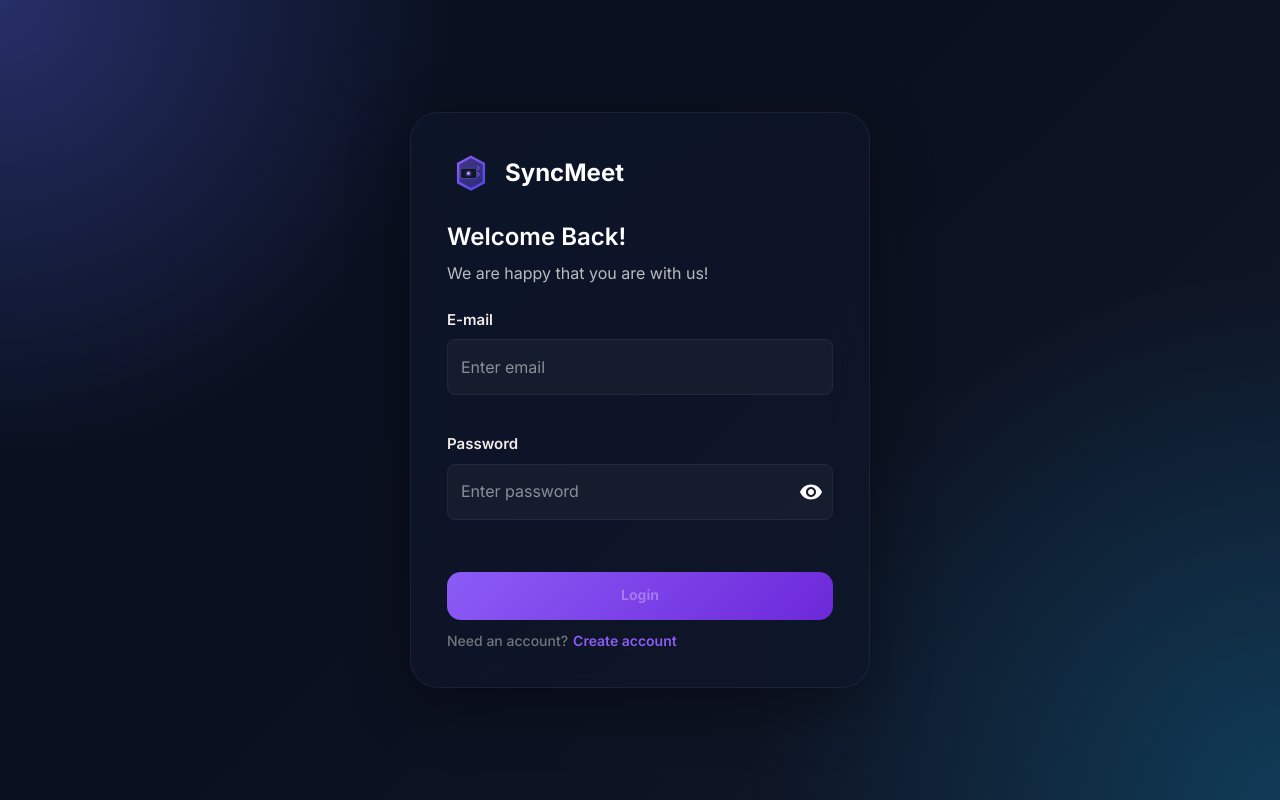
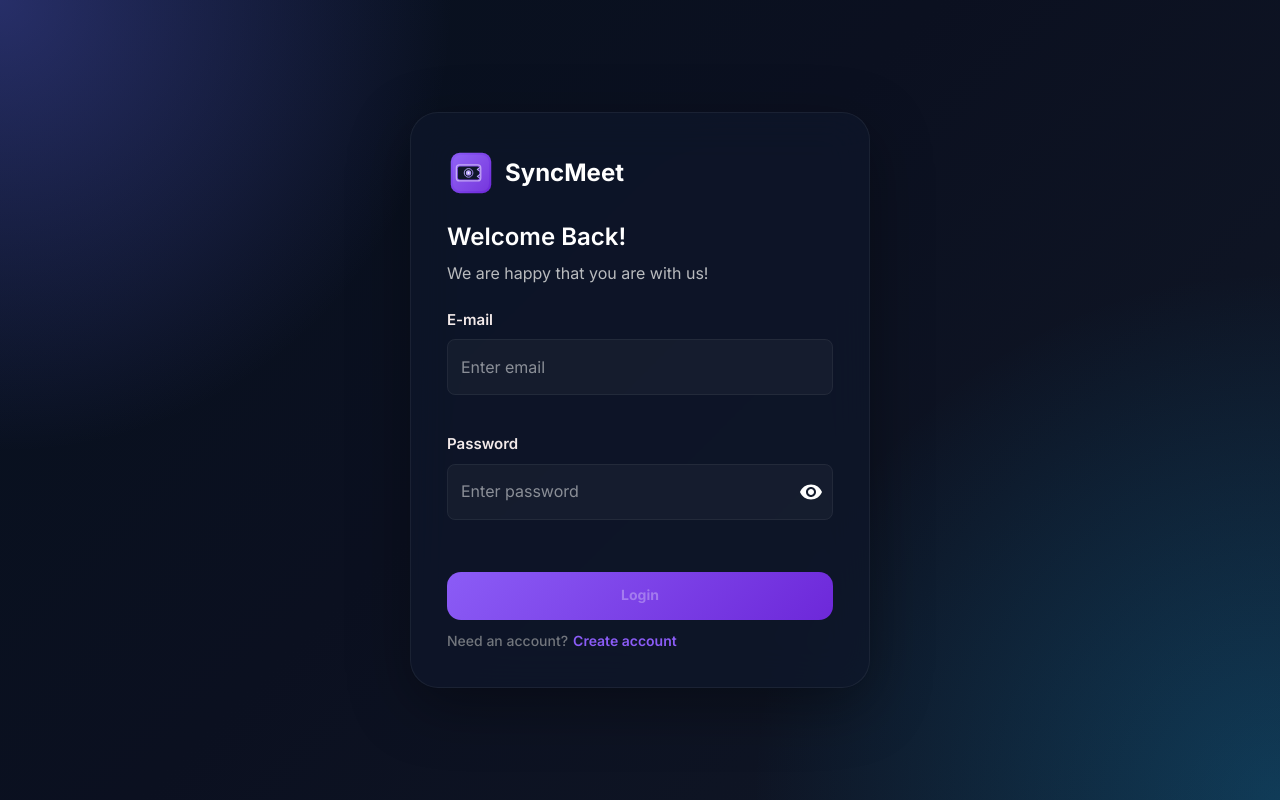
Before and after one commit to Sahil071803/SyncMeet---Video-Confrencing-Application, a React (Vite) app in the folder Frontend/my-app/: page /login in a window 1280 px wide. Built offline with nearby package versions, Linux system fonts and the light colour scheme; no server answers.

Commit message:
redesigned logo: squircle badge with camera + sync arrows

```diff
--- a/Frontend/my-app/index.html
+++ b/Frontend/my-app/index.html
@@ -13,7 +13,7 @@
       content="Modern video conferencing and realtime chat application"
     />
 
-<link rel="icon" type="image/svg+xml" href="/favicon.svg" />
+<link rel="icon" type="image/svg+xml" href="/favicon.svg?v=2" />
 
     <!-- PRECONNECT -->
     <link rel="preconnect" href="https://fonts.googleapis.com" />
--- a/Frontend/my-app/src/Dashboard/SideBar/MainPageButton.jsx
+++ b/Frontend/my-app/src/Dashboard/SideBar/MainPageButton.jsx
@@ -9,23 +9,17 @@ import { styled } from "@mui/system";
 
 import useResponsive from "../../hooks/useResponsive";
 
-const HexLogo = ({ size = 30 }) => (
+const SvgLogo = ({ size = 30 }) => (
   <svg width={size} height={size} viewBox="0 0 512 512" fill="none" xmlns="http://www.w3.org/2000/svg" style={{ position: "relative", zIndex: 2 }}>
-    <defs>
-      <linearGradient id="hex-bg" x1="0%" y1="0%" x2="100%" y2="100%">
-        <stop offset="0%" stopColor="#fff" stopOpacity="0.9"/>
-        <stop offset="100%" stopColor="#fff" stopOpacity="0.7"/>
-      </linearGradient>
-    </defs>
-    <polygon points="256,68 406,148 406,364 256,444 106,364 106,148" fill="rgba(255,255,255,0.22)"/>
-    <polygon points="256,96 380,164 380,348 256,416 132,348 132,164" fill="rgba(15,23,42,0.5)"/>
-    <rect x="140" y="200" width="180" height="120" rx="20" fill="rgba(255,255,255,0.15)"/>
-    <rect x="150" y="210" width="160" height="100" rx="12" fill="#0F172A"/>
-    <circle cx="230" cy="260" r="32" fill="rgba(255,255,255,0.2)"/>
-    <circle cx="230" cy="260" r="20" fill="rgba(255,255,255,0.35)"/>
-    <polygon points="223,250 223,270 241,260" fill="#fff"/>
-    <path d="M326 220l22-16-22-16" fill="none" stroke="rgba(255,255,255,0.4)" strokeWidth="9" strokeLinecap="round" strokeLinejoin="round"/>
-    <path d="M326 254l22-16-22-16" fill="none" stroke="rgba(255,255,255,0.4)" strokeWidth="9" strokeLinecap="round" strokeLinejoin="round" transform="translate(0,34)"/>
+    <rect x="40" y="40" width="432" height="432" rx="96" fill="rgba(255,255,255,0.2)"/>
+    <rect x="64" y="64" width="384" height="384" rx="76" fill="rgba(255,255,255,0.06)"/>
+    <rect x="100" y="170" width="260" height="170" rx="32" fill="none" stroke="rgba(255,255,255,0.4)" strokeWidth="14"/>
+    <rect x="116" y="186" width="228" height="138" rx="20" fill="#0F172A"/>
+    <circle cx="230" cy="255" r="46" fill="none" stroke="rgba(255,255,255,0.3)" strokeWidth="10"/>
+    <circle cx="230" cy="255" r="28" fill="rgba(255,255,255,0.3)"/>
+    <circle cx="230" cy="255" r="9" fill="#fff"/>
+    <path d="M348 200l-24 18 24 18" fill="none" stroke="rgba(255,255,255,0.3)" strokeWidth="12" strokeLinecap="round" strokeLinejoin="round"/>
+    <path d="M348 310l-24-18 24-18" fill="none" stroke="rgba(255,255,255,0.3)" strokeWidth="12" strokeLinecap="round" strokeLinejoin="round"/>
   </svg>
 );
 
--- a/Frontend/my-app/src/shared/components/SyncMeetLogo.jsx
+++ b/Frontend/my-app/src/shared/components/SyncMeetLogo.jsx
@@ -13,29 +13,29 @@ const LogoMark = styled("div")(({ size }) => ({
   position: "relative",
 }));
 
-const HexLogo = ({ size }) => {
+const SvgLogo = ({ size }) => {
   const s = size || 40;
   return (
     <svg width={s} height={s} viewBox="0 0 512 512" fill="none" xmlns="http://www.w3.org/2000/svg">
       <defs>
-        <linearGradient id="hex-bg" x1="0%" y1="0%" x2="100%" y2="100%">
+        <linearGradient id="sg1" x1="0" y1="0" x2="1" y2="1">
           <stop offset="0%" stopColor="#8B5CF6"/>
-          <stop offset="100%" stopColor="#4F46E5"/>
+          <stop offset="100%" stopColor="#6D28D9"/>
         </linearGradient>
-        <linearGradient id="hex-accent" x1="0%" y1="0%" x2="100%" y2="100%">
-          <stop offset="0%" stopColor="#A78BFA"/>
-          <stop offset="100%" stopColor="#7C3AED"/>
+        <linearGradient id="sg2" x1="0" y1="0" x2="1" y2="1">
+          <stop offset="0%" stopColor="#C4B5FD"/>
+          <stop offset="100%" stopColor="#A78BFA"/>
         </linearGradient>
       </defs>
-      <polygon points="256,68 406,148 406,364 256,444 106,364 106,148" fill="url(#hex-bg)"/>
-      <polygon points="256,96 380,164 380,348 256,416 132,348 132,164" fill="rgba(15,23,42,0.55)"/>
-      <rect x="140" y="200" width="180" height="120" rx="20" fill="rgba(167,139,250,0.2)"/>
-      <rect x="150" y="210" width="160" height="100" rx="12" fill="#0F172A"/>
-      <circle cx="230" cy="260" r="32" fill="rgba(167,139,250,0.25)"/>
-      <circle cx="230" cy="260" r="20" fill="url(#hex-accent)"/>
-      <polygon points="223,250 223,270 241,260" fill="#fff"/>
-      <path d="M326 220l22-16-22-16" fill="none" stroke="url(#hex-accent)" strokeWidth="9" strokeLinecap="round" strokeLinejoin="round"/>
-      <path d="M326 254l22-16-22-16" fill="none" stroke="url(#hex-accent)" strokeWidth="9" strokeLinecap="round" strokeLinejoin="round" transform="translate(0,34)"/>
+      <rect x="40" y="40" width="432" height="432" rx="96" fill="url(#sg1)"/>
+      <rect x="64" y="64" width="384" height="384" rx="76" fill="rgba(255,255,255,0.06)"/>
+      <rect x="100" y="170" width="260" height="170" rx="32" fill="none" stroke="#fff" strokeWidth="14" opacity="0.5"/>
+      <rect x="116" y="186" width="228" height="138" rx="20" fill="#0F172A"/>
+      <circle cx="230" cy="255" r="46" fill="none" stroke="url(#sg2)" strokeWidth="10"/>
+      <circle cx="230" cy="255" r="28" fill="url(#sg2)"/>
+      <circle cx="230" cy="255" r="9" fill="#fff"/>
+      <path d="M348 200l-24 18 24 18" fill="none" stroke="url(#sg2)" strokeWidth="12" strokeLinecap="round" strokeLinejoin="round"/>
+      <path d="M348 310l-24-18 24-18" fill="none" stroke="url(#sg2)" strokeWidth="12" strokeLinecap="round" strokeLinejoin="round"/>
     </svg>
   );
 };
@@ -44,7 +44,7 @@ const SyncMeetLogo = ({ size = 40, showText = true, textVariant = "full" }) => {
   return (
     <LogoContainer>
       <LogoMark size={size}>
-        <HexLogo size={size} />
+        <SvgLogo size={size} />
       </LogoMark>
       {showText && textVariant === "full" && (
         <div>
```
Also changed, not shown: Frontend/my-app/public/favicon.svg, Frontend/my-app/public/logo-icon.svg.
